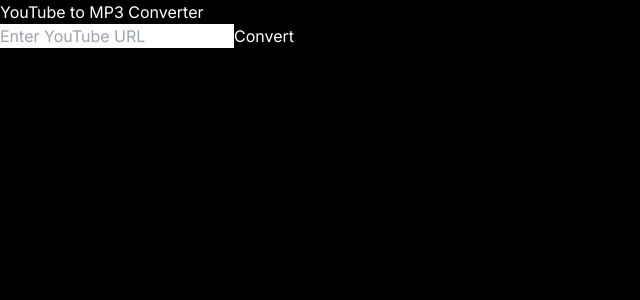
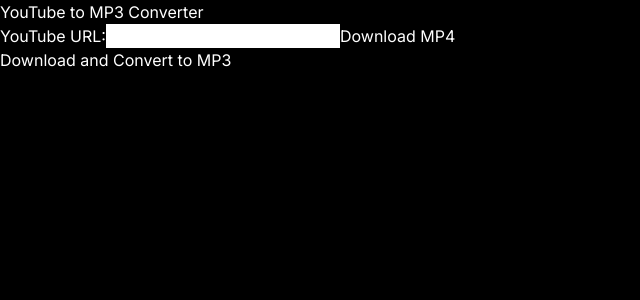
Before and after one commit to TheoSlater/portfolio, a Next.js app: page /ytmp3 in a window 1280 px wide. Shown: the top 300 px of the page, without its empty margins (0-640 px from the left). Built offline with nearby package versions, Linux system fonts and the light colour scheme.

Commit message:
fastapi fix2

```diff
--- a/app/ytmp3/page.tsx
+++ b/app/ytmp3/page.tsx
@@ -1,60 +1,65 @@
-"use client";
+import { useState } from "react";
 
-import React, { useState } from "react";
+export default function YTMP3() {
+  const [url, setUrl] = useState("");
+  const [message, setMessage] = useState("");
 
-const YtMp3 = () => {
-  const [url, setUrl] = useState("");
-  const [response, setResponse] = useState<string | null>(null);
+  const handleDownload = async (e: { preventDefault: () => void }) => {
+    e.preventDefault();
+    setMessage("Downloading MP4...");
 
-  const handleConvert = async () => {
-    try {
-      const currentUrl = url;
-      const res = await fetch(
-        "https://ytmp3-server.vercel.app/api/index", // Replace this URL with the actual URL of your FastAPI server
+    const response = await fetch("http://127.0.0.1:8000/download", {
+      method: "POST",
+      headers: {
+        "Content-Type": "application/x-www-form-urlencoded",
+      },
+      body: new URLSearchParams({ url }),
+    });
+
+    const data = await response.json();
+    setMessage(data.message);
+  };
+
+  const handleDownloadAndConvert = async (e: {
+    preventDefault: () => void;
+  }) => {
+    e.preventDefault();
+    setMessage("Downloading and Converting to MP3...");
+
+    const response = await fetch(
+      "http://127.0.0.1:8000//download_and_convert",
       {
         method: "POST",
         headers: {
-            "Content-Type": "application/json",
+          "Content-Type": "application/x-www-form-urlencoded",
         },
-          body: JSON.stringify({ url: currentUrl }),
+        body: new URLSearchParams({ url }),
       }
     );
-      if (!res.ok) {
-        throw new Error("Conversion failed");
-      }
-      const data = await res.json();
-      if ("error" in data) {
-        throw new Error(data.error);
-      }
-      const audioUrl = data.audio_file_path;
-      const link = document.createElement("a");
-      link.href = audioUrl;
-      link.setAttribute("download", "converted.mp3");
-      document.body.appendChild(link);
-      link.click();
-      if (link.parentNode) {
-        link.parentNode.removeChild(link);
-      }
-      setResponse("Conversion successful. File will be downloaded.");
-    } catch (error: any) {
-      console.error("Error converting:", error);
-      setResponse(error.message);
-    }
+
+    const data = await response.json();
+    setMessage(data.message);
   };
 
   return (
     <div>
       <h1>YouTube to MP3 Converter</h1>
+      <form onSubmit={handleDownload}>
+        <label htmlFor="url">YouTube URL:</label>
         <input
           type="text"
+          id="url"
+          name="url"
           value={url}
           onChange={(e) => setUrl(e.target.value)}
-        placeholder="Enter YouTube URL"
+          required
         />
-      <button onClick={handleConvert}>Convert</button>
-      {response && <p>{response}</p>}
+        <button type="submit">Download MP4</button>
+      </form>
+      <form onSubmit={handleDownloadAndConvert}>
+        <button type="submit">Download and Convert to MP3</button>
+      </form>
+      <p>{message}</p>
     </div>
   );
-};
-
-export default YtMp3;
+}
```
Lines whose indentation alone changed are shown as unchanged.
